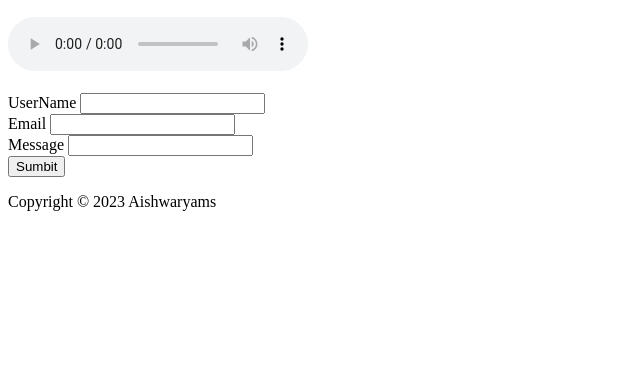
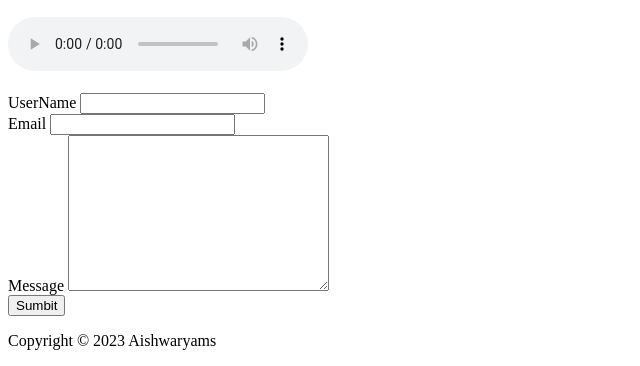
Before and after one commit to 1023AishwaryaMS/HTML, a plain HTML site: page Lesson5/projectindex.html in a window 1280 px wide. Shown: the part 2868-3234 px from the top of the page, without its empty margins (0-640 px from the left). Before the commit the page ends 3095 px from the top, so only its background shows below. Drawn offline with Linux system fonts and the light colour scheme.

Commit message:
update textarea

```diff
--- a/Lesson5/projectindex.html
+++ b/Lesson5/projectindex.html
@@ -154,7 +154,7 @@
 <input type="email" id="email">
 <br>
 <label for="msg">Message</label>
-<input type="textarea" id="msg">
+<textarea id="msg" cols="30" rows="10"></textarea>
 <br>
 <button>Sumbit</button>
 </form>
```
